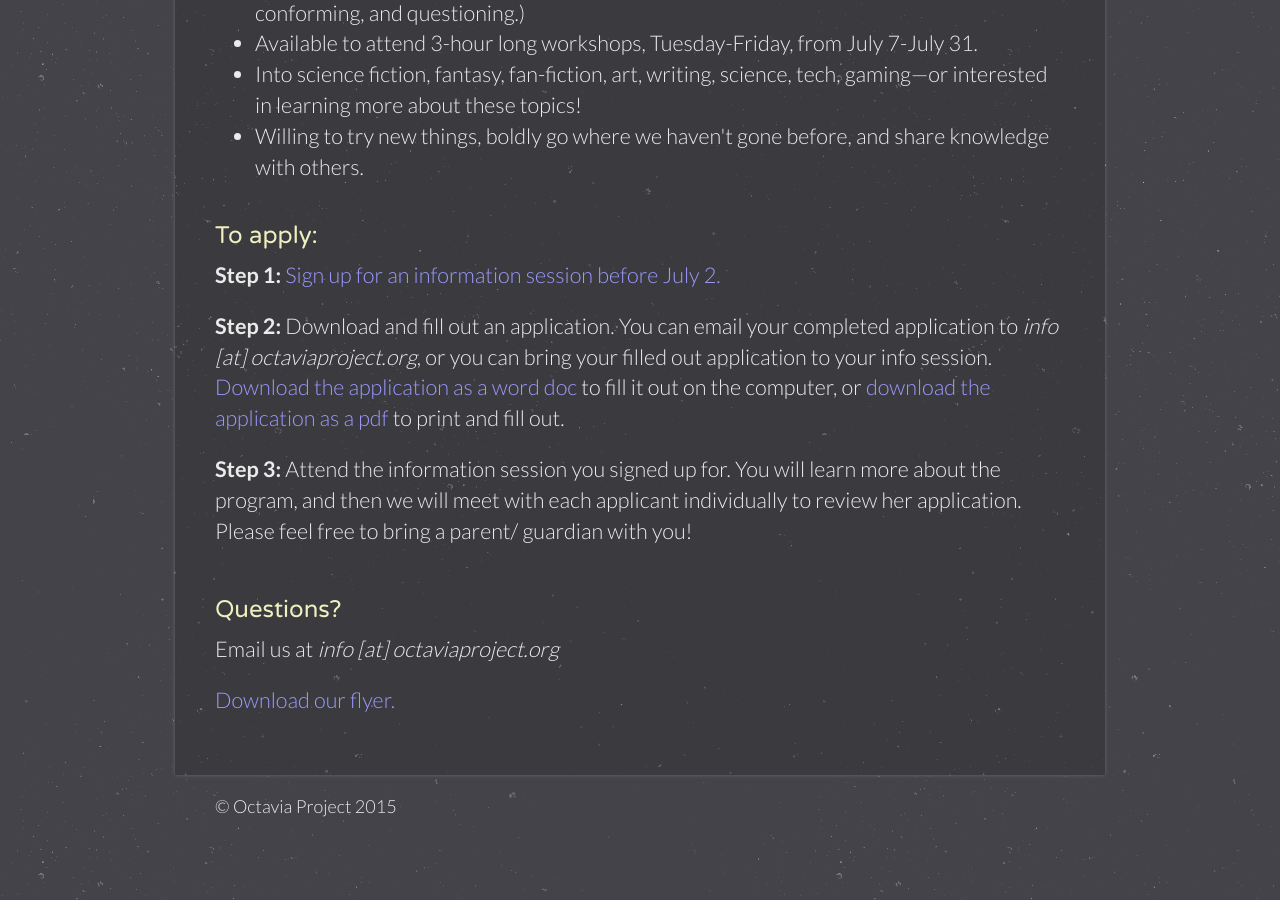
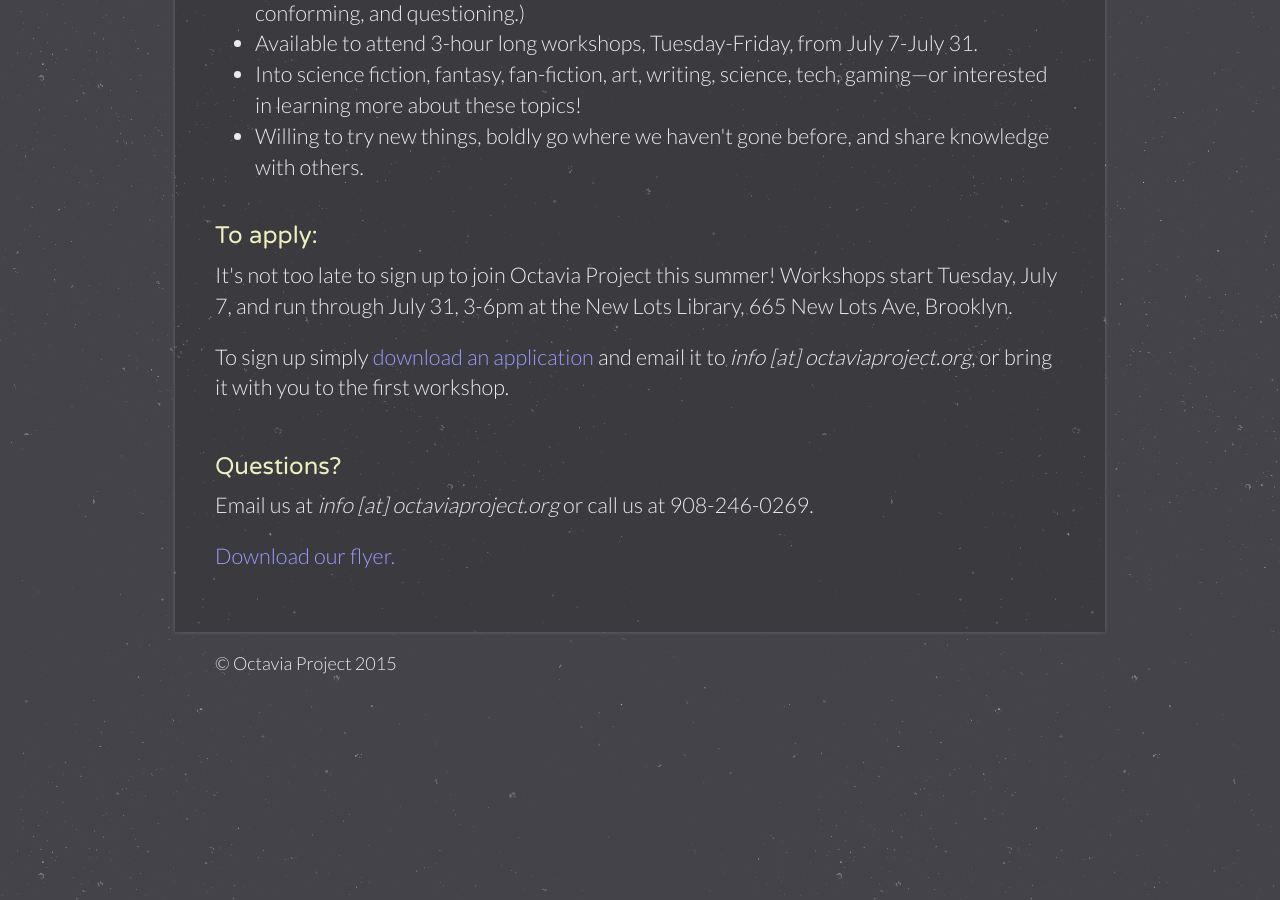
Before and after one commit to OctaviaProject/octaviaproject.github.io, a Jekyll site: the page built from join.html, in a window 1280 px wide and 900 px high, scrolled down 1068 px. Built offline with Jekyll 4.4.1, drawn with Linux system fonts in a browser that asks for light colours.

Commit message:
Updated application language

```diff
--- a/join.html
+++ b/join.html
@@ -50,23 +50,16 @@
 
       <br>
       <h3>To apply:</h3>
-      <p><b>Step 1:</b> <a target="_blank" href="http://www.signupgenius.com/go/20f054fafaf2da7fc1-information">
-      Sign up for an information session before July 2.</a> </p>
+      <p>It's not too late to sign up to join Octavia Project this summer! Workshops start Tuesday,
+      July 7, and run through July 31, 3-6pm at the New Lots Library, 665 New Lots Ave, Brooklyn.</p>
 
-      <p><b>Step 2:</b> Download and fill out an application. You can email your completed
-      application to <i>info [at] octaviaproject.org</i>, or you can bring your filled out application
-      to your info session. <a href="assets/OP Application for Summer 2015 copy.docx"> Download the application
-      as a word doc </a> to fill it out on the computer, or <a href="assets/OP Application for Summer 2015 copy.pdf">
-      download the application as a pdf </a> to print and fill out.</p>
-
-      <p><b>Step 3:</b> Attend the information session you signed up for. You will learn more about the
-      program, and then we will meet with each applicant individually to review her application.
-      Please feel free to bring a parent/ guardian with you!</p>
+      <p>To sign up simply <a href="assets/OP Application for Summer 2015 copy.docx"> download an application </a>
+      and email it to <i>info [at] octaviaproject.org</i>, or bring it with you to the first workshop.</p>
 
       <br>
       <h3>Questions?</h3>
-      <p>Email us at <i>info [at] octaviaproject.org</i></p>
+      <p>Email us at <i>info [at] octaviaproject.org</i> or call us at 908-246-0269.</p>
 
-      <p><a href="assets/img/photos/OP_flyer_website_r 7-2.pdf">Download our flyer.</a></p>
+      <p><a href="assets/OP_flyer_BW_website.pdf">Download our flyer.</a></p>
     </div>
 {% include footer.html %}
```
